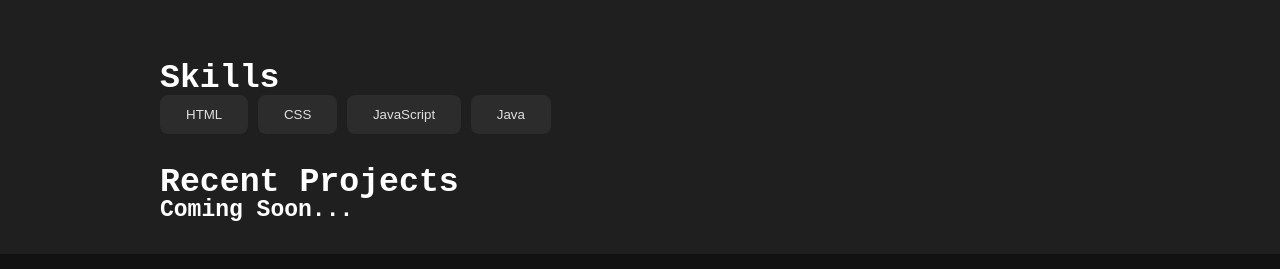
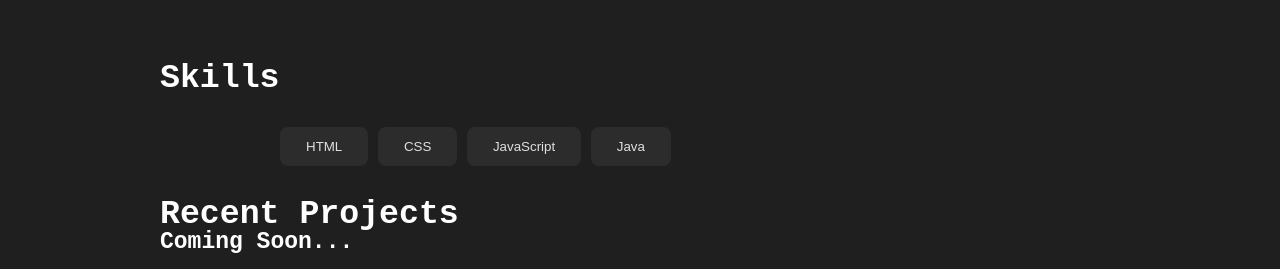
Before and after one commit to KjaniVE/kjani-verse, a plain HTML site: page index.html in a window 1280 px wide. Shown: the part 1880-2149 px from the top of the page. Drawn offline with Linux system fonts and the light colour scheme.

Commit message:
skills section css done

```diff
--- a/assets/css/index.css
+++ b/assets/css/index.css
@@ -140,3 +140,8 @@ img {
     flex-direction: column;
     justify-content: center;
 }
+
+.skills div {
+    width: 75%;
+    margin: 2rem auto  0;
+}
--- a/index.html
+++ b/index.html
@@ -104,7 +104,7 @@
         </article>
     </section>
 
-    <section>
+    <section class="skills">
         <header>
             <h2>
                 Skills
```
